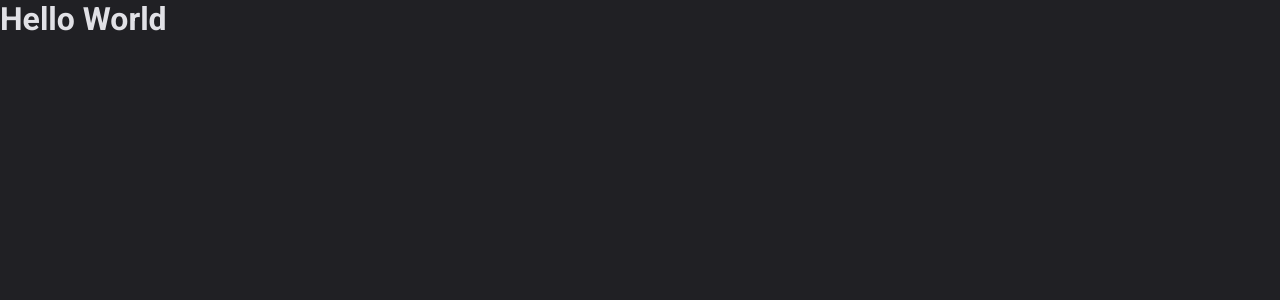
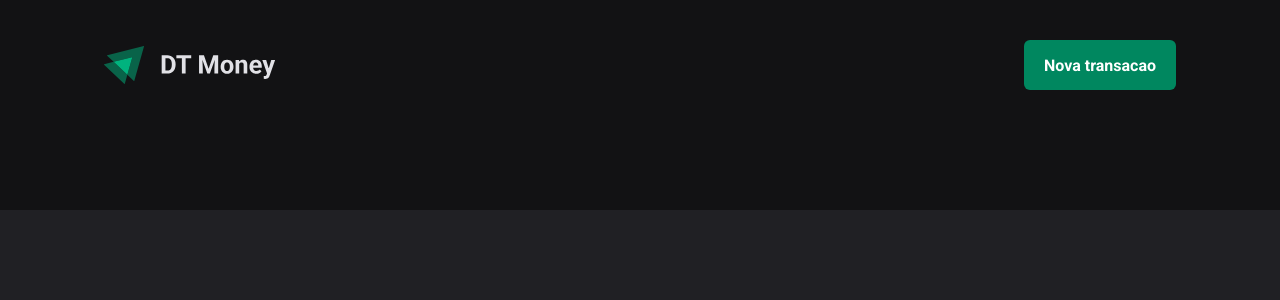
Before and after one commit to LeonardoBrizolla/dt-money, a React (Vite) app: page / in a window 1280 px wide. Shown: the top 300 px of the page. Built offline with nearby package versions, Linux system fonts and the light colour scheme.

Commit message:
Componente: Header

```diff
--- a/src/App.tsx
+++ b/src/App.tsx
@@ -1,15 +1,13 @@
 import { ThemeProvider } from "styled-components";
 import { defaultTheme } from "./styles/themes/default";
 import { GlobalStyle } from "./styles/global";
+import { Transactions } from "./pages/Transactions";
 
 export function App() {
   return (
     <ThemeProvider theme={defaultTheme}>
       <GlobalStyle />
-
-      <h1>Hello World</h1>
+      <Transactions />
     </ThemeProvider>
   )
 }
-
-export default App
--- /dev/null
+++ b/src/components/Header/index.tsx
@@ -0,0 +1,14 @@
+import { HeaderContainer, HeaderContent, NewTransactionButton } from "./styled";
+import logoImg from '../../assets/logo.svg'
+
+export function Header() {
+  return (
+    <HeaderContainer>
+      <HeaderContent>
+        <img src={logoImg} alt="" />
+
+        <NewTransactionButton>Nova transacao</NewTransactionButton>
+      </HeaderContent>
+    </HeaderContainer>
+  )
+}
--- /dev/null
+++ b/src/components/Header/styled.ts
@@ -0,0 +1,33 @@
+import styled from "styled-components";
+
+export const HeaderContainer = styled.div`
+  background-color: ${props => props.theme["gray-900"]};
+  padding: 2.5rem 0 7.5rem;
+`;
+
+export const HeaderContent = styled.div`
+  width: 100%;
+  max-width: 1120px;
+  margin: 0 auto;
+  padding: 0 1.5rem;
+
+  display: flex;
+  justify-content: space-between;
+  align-items: center;
+`;
+
+export const NewTransactionButton = styled.button`
+  height: 50px;
+  border: 0;
+  background-color: ${props => props.theme["green-500"]};
+  color: ${props => props.theme.white};
+  font-weight: bold;
+  padding: 0 1.25rem;
+  border-radius: 6px;
+  cursor: pointer;
+
+  &:hover {
+    background-color: ${props => props.theme["green-700"]};
+    transition: background-color 0.2s;
+  }
+`;
--- /dev/null
+++ b/src/pages/Transactions/index.tsx
@@ -0,0 +1,9 @@
+import { Header } from "../../components/Header";
+
+export function Transactions() {
+  return (
+    <div>
+      <Header />
+    </div>
+  )
+}
```
Also changed, not shown: src/assets/logo.svg (added), src/pages/Transactions/styled.ts (added).
